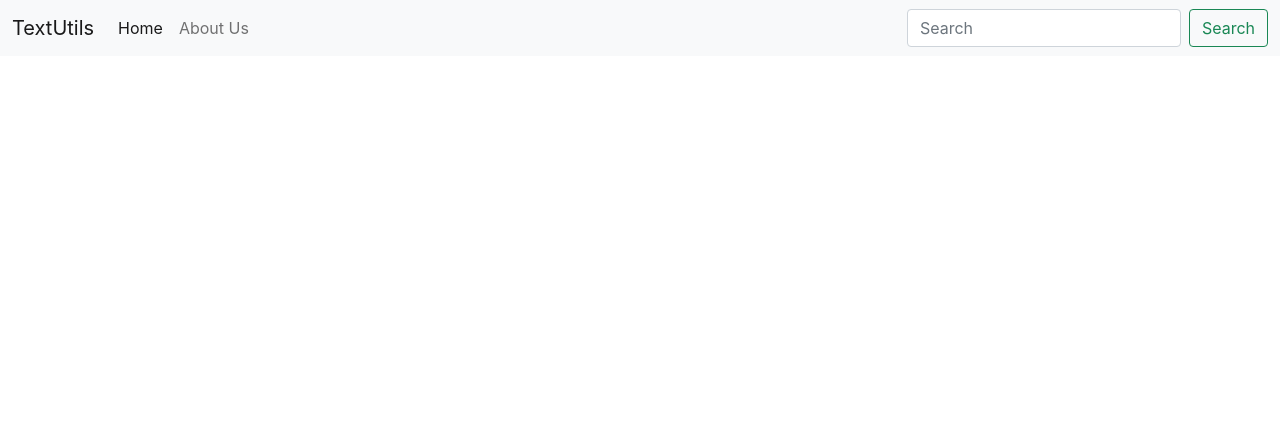
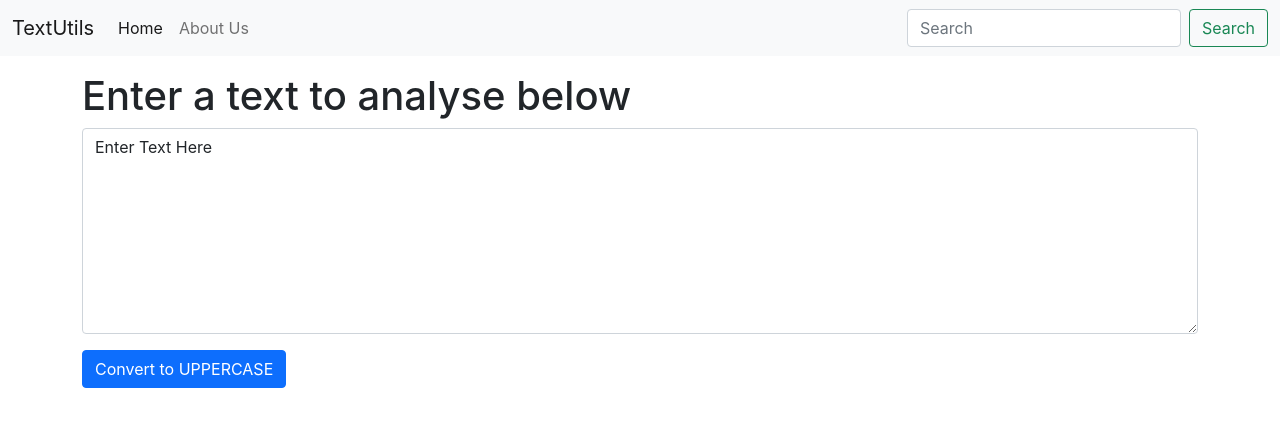
Before and after one commit to amalendu315/Text-Utils-App, a React (Create React App) app: page / in a window 1280 px wide. Shown: the top 426 px of the page. Built offline with nearby package versions, Linux system fonts and the light colour scheme.

Commit message:
states-learned

```diff
--- a/src/App.js
+++ b/src/App.js
@@ -1,12 +1,16 @@
 
 import './App.css';
 import Navbar from './components/Navbar';
+import TextForm from './components/TextForm'
 
 
 function App() {
   return (
       <>
         <Navbar title="TextUtils"/>
+        <div className="container my-3">
+          <TextForm heading='Enter a text to analyse below'/>
+        </div>
       </>
   );
 }
--- /dev/null
+++ b/src/components/TextForm.js
@@ -0,0 +1,23 @@
+import React, {useState} from 'react'
+
+export default function TextForm(props) {
+    const [text, setText] = useState('Enter Text Here'); //state-variable
+    const handleUPclick = () => {
+        console.log("Button for UPPERCASE was clicked !!" + text);
+        let newText = text.toUpperCase();
+        setText(newText);
+    }
+    const handleOnChange = (event)=> {
+        console.log("On Change");
+        setText(event.target.value);
+    }
+    return (
+        <div>
+            <h1>{props.heading}</h1>
+            <div className="mb-3">
+                <textarea className="form-control" id="myBox" value={text} onChange={handleOnChange} rows="8"></textarea>
+            </div>
+            <button className="btn btn-primary" onClick={handleUPclick}>Convert to UPPERCASE</button>
+        </div>
+    )
+}
```
